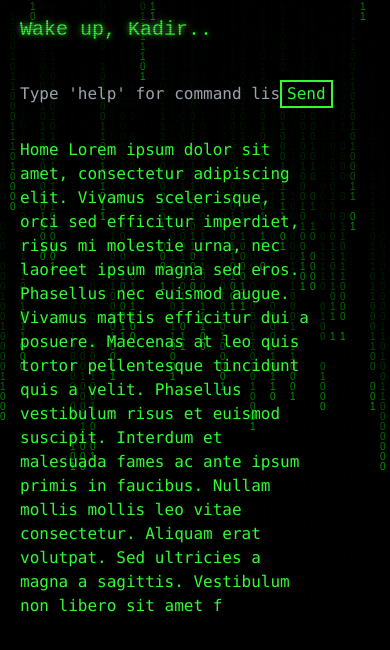
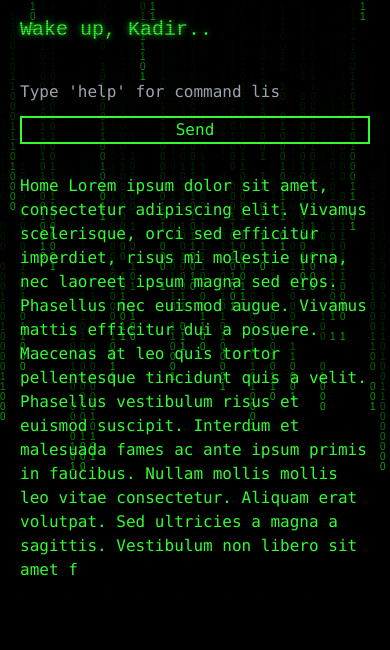
Before and after one commit to Samuelsonvs/kadiratali, a Next.js app: page / in a window 390 px wide. Shown: the top 650 px of the page. Built offline with nearby package versions, Linux system fonts and the light colour scheme.

Commit message:
added some css

```diff
--- a/components/layouts/Navbar.tsx
+++ b/components/layouts/Navbar.tsx
@@ -44,9 +44,9 @@ const Navbar = () => {
       }, [isSubmitSuccessful,reset]);
     return (
         <div className="max-w-4xl text-green-300 font-mono">
-            <form onSubmit={handleSubmit(onSubmit)}>
+            <form className="flex flex-col sm:flex-row" onSubmit={handleSubmit(onSubmit)}>
                 <input className="command-line" placeholder="Type 'help' for command list." autoComplete="off" {...register("command")} />
-                <input className="command-line-button" type="submit" value="Send" />
+                <input className="command-line-button mt-3 sm:mt-0" type="submit" value="Send" />
             </form>
         </div>
     )
--- a/components/layouts/TextLayout.tsx
+++ b/components/layouts/TextLayout.tsx
@@ -46,7 +46,7 @@ const TextLayout = ({text, underscore}: TextLayoutType) => {
     }
   }, [textRef, underscoreRef, text, underscore])
     return (
-          <div className='console-container pr-2 blog'>
+          <div className='console-container pr-0 sm:pr-2 blog'>
             <span ref={textRef} id='text'></span>
             <div ref={underscoreRef} className='console-underscore' id='console'>&#95;</div>
           </div>
--- a/pages/index.tsx
+++ b/pages/index.tsx
@@ -7,7 +7,7 @@ const Home: NextPage = () => {
 
     return (
       <Container>
-        <div className="pr-12">
+        <div>
           <div className="text-green-300 font-mono">
             <TextLayout text={text} underscore={true} />
           </div>
--- a/styles/globals.css
+++ b/styles/globals.css
@@ -34,7 +34,7 @@ main {
 
 .matrix-bg {
   position: absolute;
-  opacity: 0.6;
+  opacity: 0.7;
 }
 
 .wakeup {
```
